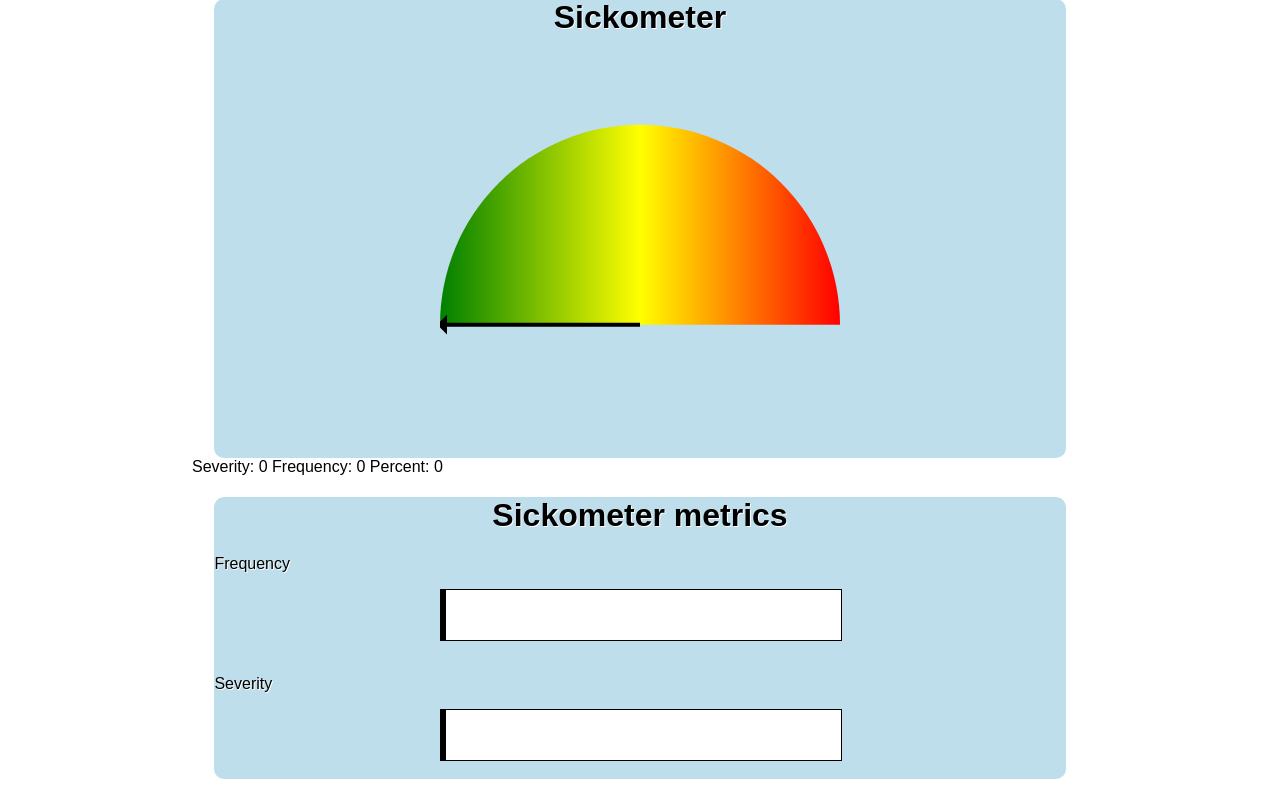
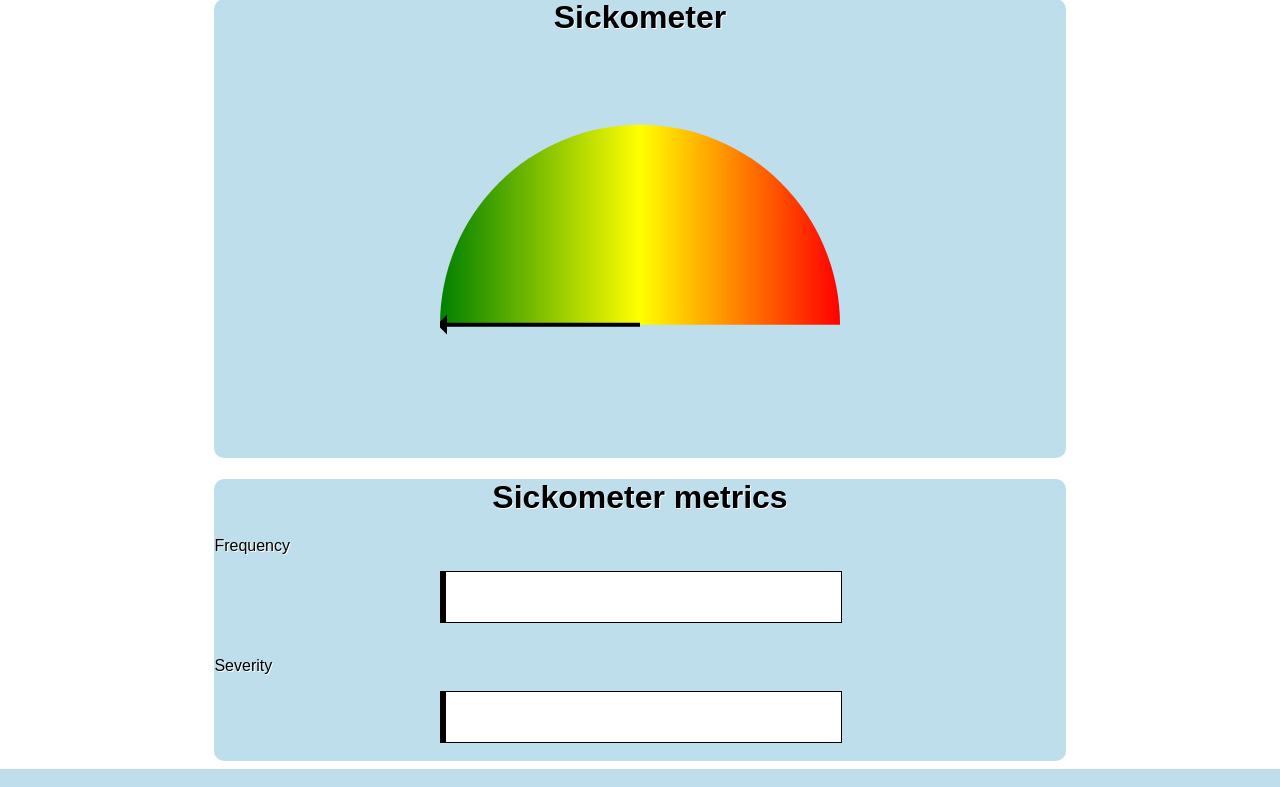
Before and after one commit to timmNygren/whoGotMeSick, a PHP site: page /useraccountsettings.php in a window 1280 px wide. Shown: the part 580-1367 px from the top of the page. Run offline with PHP 8.4, Linux system fonts and the light colour scheme; the visitor is signed in with stand-in values (Sample User, id 1); data that the repository does not hold is empty.

Commit message:
Remove echo statement.

```diff
--- a/useraccountsettings.php
+++ b/useraccountsettings.php
@@ -139,7 +139,6 @@
 			$severity = $total_severity / $total_reports;
 		}
 		$percent = ($severity + $frequency) / 2;
-		echo "Severity: ".$severity." Frequency: ".$frequency." Percent: ".$percent;
 		echo "<script>updateArrow(".$percent.");</script>";
 		echo "<div class='content'>";
 		echo "<span class='section_header'><h1>Sickometer metrics</h1></span>";
```
